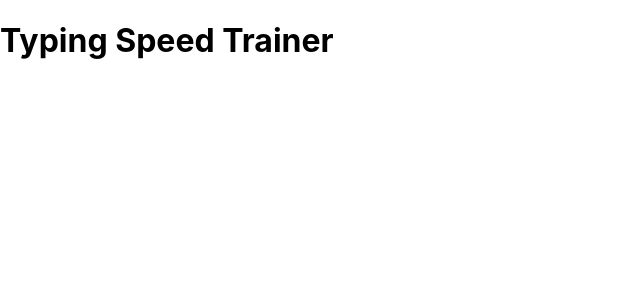
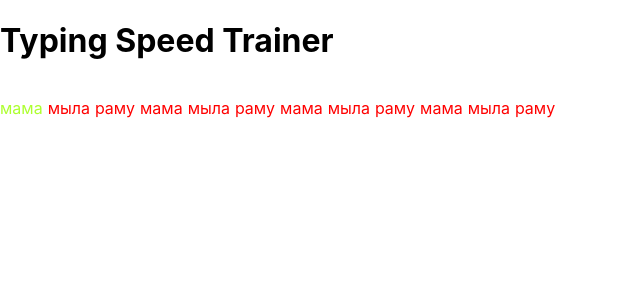
Before and after one commit to 0R8-9dzcl/typing-speed-trainer, a React (Create React App) app: page / in a window 1280 px wide. Shown: the top 300 px of the page, without its empty margins (0-640 px from the left). Built offline with nearby package versions, Linux system fonts and the light colour scheme.

Commit message:
feat: добавить отрисовку слов по параграфам

```diff
--- a/src/components/App/App.jsx
+++ b/src/components/App/App.jsx
@@ -1,10 +1,28 @@
+import { useState } from "react";
 import "./App.css";
+import TypingContainer from "../TypingContainer/TypingContainer";
 
 function App() {
+  const [typingSring, setTypingSring] = useState('мама')
+  const [correctString, setCorrectString] = useState('мама мыла раму мама мыла раму мама мыла раму мама мыла раму')
   return (
+    <>
     <header className="header">
       <h1 className="header__title">Typing Speed Trainer</h1>
     </header>
+    <main>
+      {/* <div className="writer">
+        <p>м</p><p>а</p><p>м</p><p>а</p><p> </p><p>м</p><p>ы</p><p>л</p><p>а</p><p> </p><p>р</p><p>а</p><p>м</p><p>у</p><p> </p>
+        <p>м</p><p>а</p><p>м</p><p>а</p><p> </p><p>м</p><p>ы</p><p>л</p><p>а</p><p> </p><p>р</p><p>а</p><p>м</p><p>у</p><p> </p>
+        <p>м</p><p>а</p><p>м</p><p>а</p><p> </p><p>м</p><p>ы</p><p>л</p><p>а</p><p> </p><p>р</p><p>а</p><p>м</p><p>у</p><p> </p>
+        <p>м</p><p>а</p><p>м</p><p>а</p><p> </p><p>м</p><p>ы</p><p>л</p><p>а</p><p> </p><p>р</p><p>а</p><p>м</p><p>у</p><p> </p>
+      </div> */}
+      <TypingContainer
+        typingSring={typingSring}
+        correctString={correctString}
+      />
+    </main>
+    </>
   );
 }
 
--- /dev/null
+++ b/src/components/Letter/Letter.css
@@ -0,0 +1,12 @@
+.letter {
+  color: black;
+  min-width: 5px;
+}
+
+.valid {
+  color: greenyellow;
+}
+
+.invalid {
+  color: red;
+}
--- /dev/null
+++ b/src/components/Letter/Letter.jsx
@@ -0,0 +1,14 @@
+import './Letter.css'
+import classNames from 'classnames';
+
+const Letter = (props) => {
+	const { correctLetter, isCorrectLetter } = props
+  const letterClass = classNames({
+    letter: true,
+    valid: isCorrectLetter,
+    invalid: !isCorrectLetter
+  })
+  return <p className={letterClass}>{correctLetter}</p>
+}
+
+export default Letter
--- /dev/null
+++ b/src/components/TypingContainer/TypingContainer.css
@@ -0,0 +1,3 @@
+.typingContainer {
+  display: flex;
+}
--- /dev/null
+++ b/src/components/TypingContainer/TypingContainer.jsx
@@ -0,0 +1,22 @@
+import './TypingContainer.css'
+import Letter from "../Letter/Letter"
+
+const TypingContainer = (props) => {
+  const { typingSring, correctString } = props
+  const correctLetterArray = correctString.split('')
+  return (
+    <div className="typingContainer">
+      {
+        correctLetterArray.map((correctLetter, index) => (
+          <Letter
+            correctLetter={correctLetter}
+            isCorrectLetter={typingSring[index] === correctString[index]}
+            key={index}
+          />
+        ))
+      }
+    </div>
+  )
+}
+
+export default TypingContainer
```
